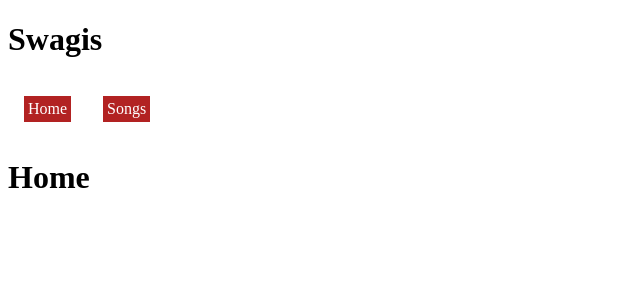
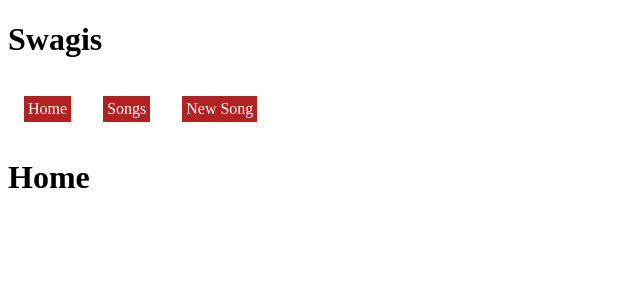
Before and after one commit to jesseilc123/phase-2-project, a React (Create React App) app: page / in a window 1280 px wide. Shown: the top 300 px of the page, without its empty margins (0-640 px from the left). Built offline with nearby package versions, Linux system fonts and the light colour scheme.

Commit message:
Added NavBar tab and a route the new song page, it still only displays 'hi', will work on adding a controlled form.

```diff
--- a/src/components/App.js
+++ b/src/components/App.js
@@ -4,6 +4,7 @@ import NavBar from "./NavBar";
 import Home from "./Home";
 import SongsList from "./SongsList";
 import SongDetail from "./SongDetail";
+import NewSong from "./NewSong";
 import { Switch , Route } from "react-router-dom";
 
 function App () {
@@ -18,6 +19,9 @@ function App () {
         <Route exact path="/songslist/:id">
             <SongDetail />
         </Route>
+        <Route exact path="/newsong">
+            <NewSong />
+        </Route>
         <Route exact path="/">
           <Home />
         </Route>
--- a/src/components/NavBar.js
+++ b/src/components/NavBar.js
@@ -18,6 +18,7 @@ function NavBar () {
     <div className="navbar">
         <NavLink exact to="/" style={linkStyles}>Home</NavLink>
         <NavLink exact to="/songslist" style={linkStyles}>Songs</NavLink>
+        <NavLink exact to="/newsong" style={linkStyles}>New Song</NavLink>
 
     </div>
     );
```
